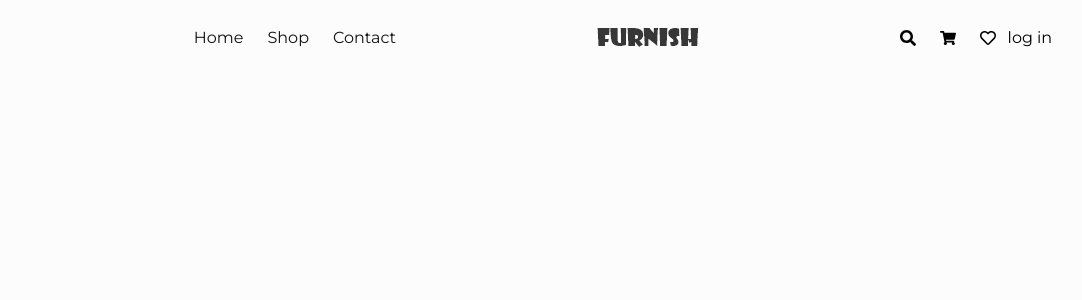
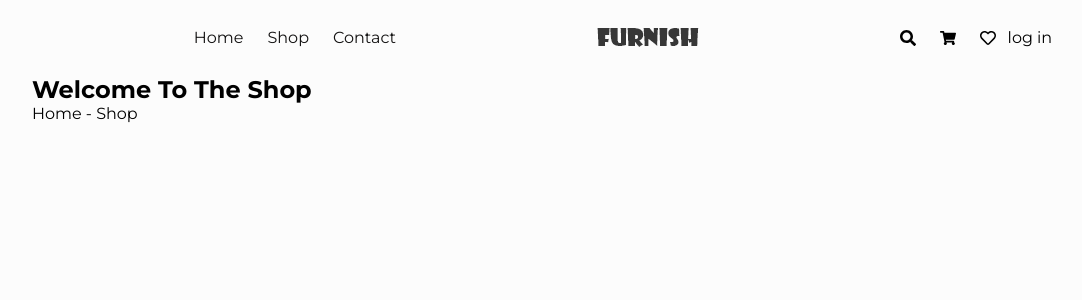
Before and after one commit to adnan172203/furnish-ecommerce, a React (Create React App) app in the folder client/: page /shop in a window 1280 px wide. Shown: the top 300 px of the page, without its empty margins (23-1105 px from the left). Built offline with nearby package versions, Linux system fonts and the light colour scheme.

Commit message:
created banner component and added into shop page

```diff
--- /dev/null
+++ b/client/src/components/banner/banner.js
@@ -0,0 +1,23 @@
+import React from 'react';
+
+const Banner = () => {
+  return (
+    <>
+      <section class='shop-banner'>
+        <div class='container'>
+          <div class='shop-banner-image'></div>
+          <div class='shop-banner-text'>
+            <h2>
+              Welcome To The <span>Shop</span>
+            </h2>
+          </div>
+          <div class='shop-breadcrumb'>
+            <span>Home - Shop</span>
+          </div>
+        </div>
+      </section>
+    </>
+  );
+};
+
+export default Banner;
--- a/client/src/components/header/header.js
+++ b/client/src/components/header/header.js
@@ -16,7 +16,7 @@ import './header.css';
 
 const Header = () => {
   return (
-    <div>
+    <>
       <header className='main-header'>
         <nav className='navbar'>
           <ul>
@@ -49,7 +49,7 @@ const Header = () => {
           </div>
         </div>
       </header>
-    </div>
+    </>
   );
 };
 
--- a/client/src/pages/shop/shop.js
+++ b/client/src/pages/shop/shop.js
@@ -1,11 +1,12 @@
-import React from 'react'
+import React from 'react';
+import Banner from '../../components/banner/banner';
 
 const Shop = () => {
-    return (
-        <div>
-
-        </div>
-    )
-}
+  return (
+    <>
+      <Banner />
+    </>
+  );
+};
 
 export default Shop;
```
